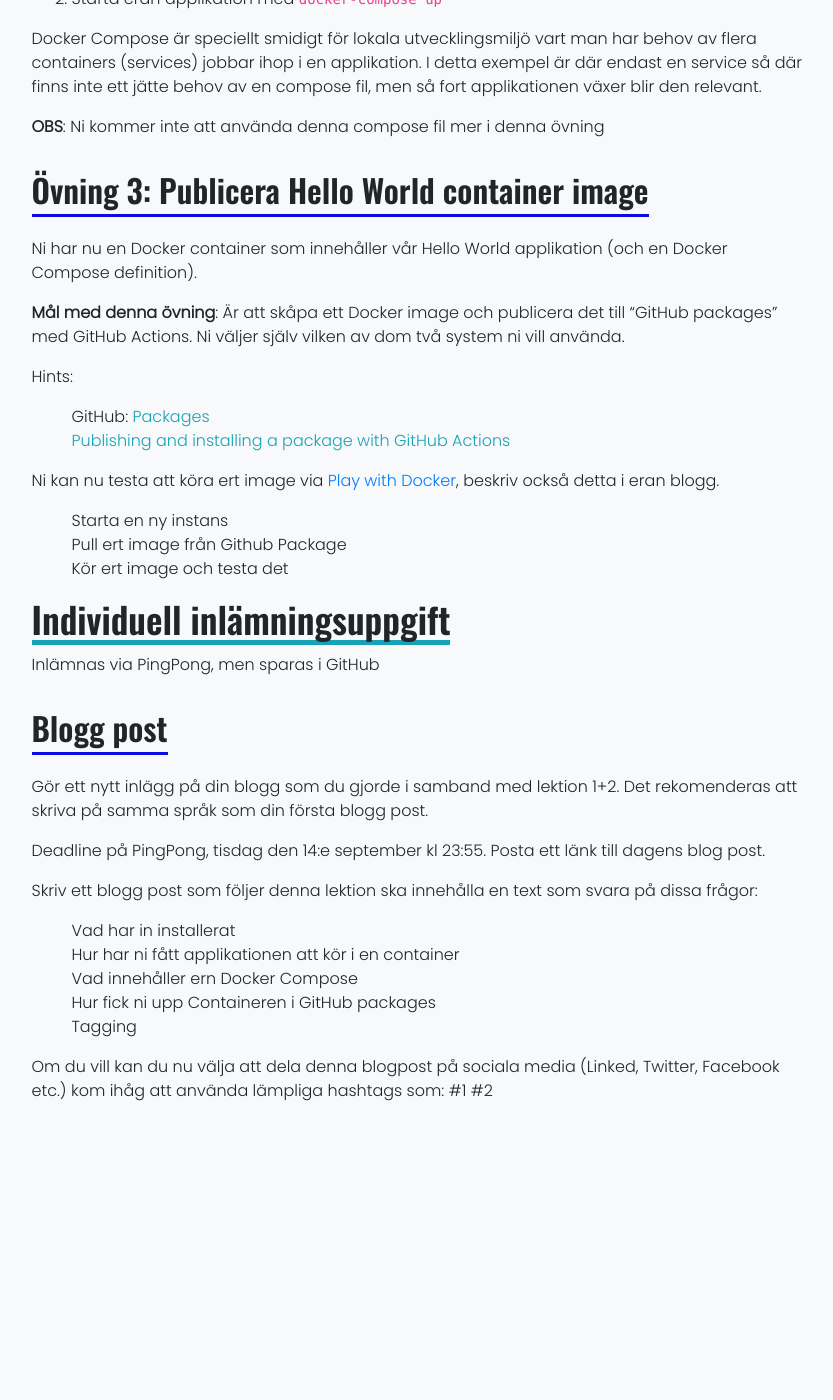
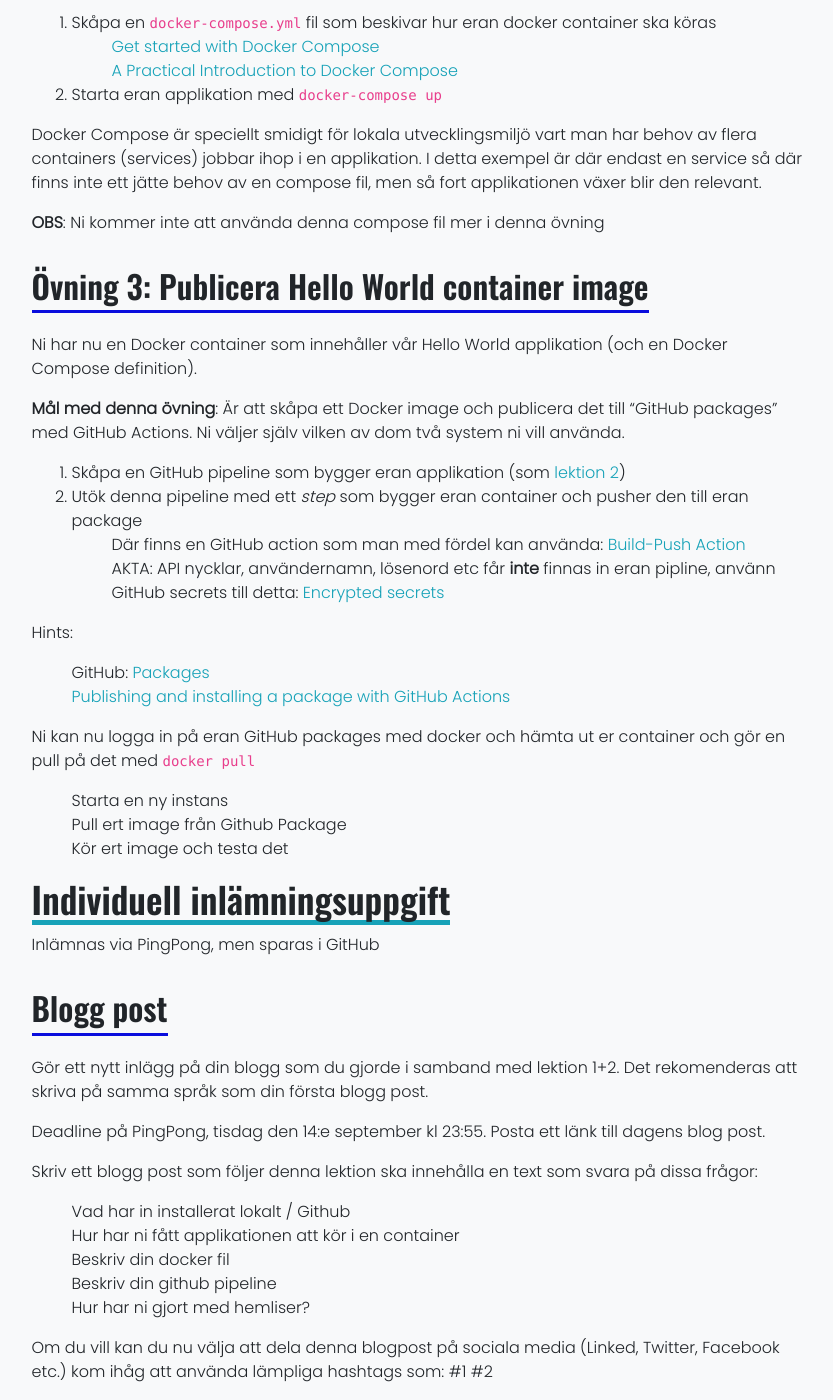
Before and after one commit to PGBSNH20/PGBSNH20-molnapplikationer, a Jekyll site: the page built from lectures/03-containers.md, in a window 1280 px wide and 1400 px high, scrolled down 3269 px. Shown: the whole window, without its empty margins (220-1053 px from the left). Built offline with Jekyll 4.4.1, drawn with Linux system fonts in a browser that asks for light colours; nearby versions of some CDN libraries; before the commit the page ends 4388 px from its top, so only the background shows below that; some of the changed text lies outside the part shown.

Commit message:
Updates assignments

```diff
--- a/lectures/03-containers.md
+++ b/lectures/03-containers.md
@@ -7,7 +7,7 @@ permalink: /cloud-lectures/containers
 
 Lektion 3 av 12
 
-Vi har tidigere pratat om containere och Docker, denna lektion kommer att bli litet repitaion på denna snak. Men med fokus på hur vi själv kan bygga en ett docker image och använda det,
+Vi har tidigere pratat om containere och Docker ([Webbutveckling backend: lektion 2](https://pgbsnh20.github.io/PGBSNH20-backendweb/lectures/docker)), denna lektion kommer att bli litet repitaion på denna snak. Men med fokus på hur vi själv kan bygga en ett docker image och använda det,
 
 ## Lektionsplan
 
@@ -24,16 +24,18 @@ Estimerat samlat "läs"-tid för lektionslittertur är **{{site.data.lecture_con
 
 # Indviduella övningsuppgifter
 
-Gå igennom dissa labs på GitHub, dom är en introduktion til GitHub actions som vi kommer att jobba med under hela kursen som dissa är en del av:
+Gå igennom detta lab på GitHub:
 * [GitHub Actions: Publish to github packages](https://lab.github.com/githubtraining/github-actions:-publish-to-github-packages)
 
 
-# Övningsuppgifter i grupp
+# Övningsuppgifter i grupp (eller ensamt)
+
+Dissa övningar är bygger på varandra
 ## Övning 1: Hello World i Docker
 
 **Mål med denna övning**: Bygg en container som kan hålla Hello World webb applikationen (samma om vi använda i förra lektion). Och få applikationen att köra i Docker, så att du kan komma åt den med webbläsare: localhost:80.
 
-1. Installera Docker på din dator: [Get Docker](https://docs.docker.com/get-docker/)
+1. Installera Docker på din dator: [Get Docker](https://docs.docker.com/get-docker/) (du borde ha detta)
 2. Starta om din dator
 3. Klona ner ["Hello world" .NET Core webb applikationen](https://github.com/skjohansen/SimpleWebHalloWorld)
 4. Lägg till en "Dockerfile"
@@ -50,7 +52,7 @@ Hints:
 
 Blogg:
 
-* Se till att beskriva dom olika delar av container filen
+* Se till att beskriva dom olika delar av container filen i eran indviduella blogg
 
 ## Övning 2: Hello World med Docker Compose
 
@@ -73,13 +75,17 @@ Ni har nu en Docker container som innehåller vår Hello World applikation (och
 
 **Mål med denna övning**: Är att skåpa ett Docker image och publicera det till "GitHub packages" med GitHub Actions. Ni väljer själv vilken av dom två system ni vill använda.
 
+1. Skåpa en GitHub pipeline som bygger eran applikation (som [lektion 2](/cloud-lectures/ci))
+2. Utök denna pipeline med ett *step* som bygger eran container och pusher den till eran package
+   * Där finns en GitHub action som man med fördel kan använda: [Build-Push Action](https://github.com/docker/build-push-action)
+   * AKTA: API nycklar, användernamn, lösenord etc får **inte** finnas in eran pipline, använn GitHub secrets till detta: [Encrypted secrets](https://docs.github.com/en/actions/reference/encrypted-secrets)
 
 Hints:
 
 * GitHub: [Packages](https://github.com/features/packages)
 * [Publishing and installing a package with GitHub Actions](https://docs.github.com/en/packages/managing-github-packages-using-github-actions-workflows/publishing-and-installing-a-package-with-github-actions)
 
-Ni kan nu testa att köra ert image via [Play with Docker](https://labs.play-with-docker.com/), beskriv också detta i eran blogg.
+Ni kan nu logga in på eran GitHub packages med docker och hämta ut er container och gör en pull på det med `docker pull`
 
 * Starta en ny instans
 * Pull ert image från Github Package
@@ -96,10 +102,11 @@ Gör ett nytt inlägg på din blogg som du gjorde i samband med lektion 1+2. Det
 Deadline på PingPong, tisdag den 14:e september kl 23:55. Posta ett länk till dagens blog post.
 
 Skriv ett blogg post som följer denna lektion ska innehålla en text som svara på dissa frågor:
-* Vad har in installerat
+* Vad har in installerat lokalt / Github
 * Hur har ni fått applikationen att kör i en container
-* Vad innehåller ern Docker Compose
-* Hur fick ni upp Containeren i GitHub packages
-* Tagging
+* Beskriv din docker fil
+* Beskriv din github pipeline
+* Hur har ni gjort med hemliser?
+
 
 Om du vill kan du nu välja att dela denna blogpost på sociala media (Linked, Twitter, Facebook etc.) kom ihåg att använda lämpliga hashtags som: #1 #2
```
